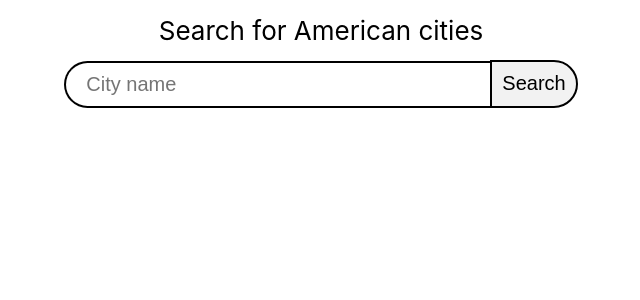
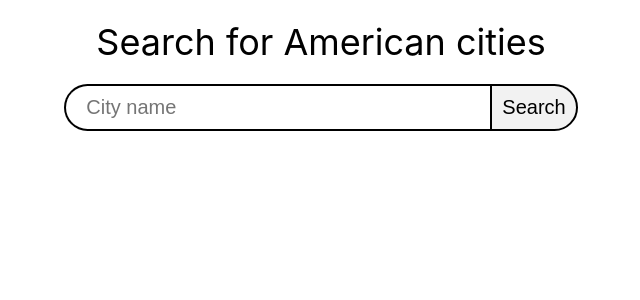
Before and after one commit to danduggan98/LeasepaceAssessment, a React (Create React App) app in the folder app/: page / in a window 1280 px wide. Shown: the top 300 px of the page, without its empty margins (319-959 px from the left). Built offline with nearby package versions, Linux system fonts and the light colour scheme.

Commit message:
Larger title, cleaner alignments

```diff
--- a/app/src/styles/searchBar.css
+++ b/app/src/styles/searchBar.css
@@ -4,8 +4,8 @@
 }
 
 #header {
-    font-size: 26px;
-    margin: 15px auto;
+    font-size: 36px;
+    margin: 20px auto;
     text-align: center;
 }
 
@@ -14,7 +14,7 @@
 }
 
 #searchBar {
-    margin: 0px auto 15px auto;
+    margin: 0px auto;
 }
 
 #searchInput {
@@ -29,7 +29,6 @@
 #searchButton {
     position: relative;
     right: 0px;
-    bottom: 1px;
     border: none;
     border: 2px solid black;
     border-radius: 0 50px 50px 0;
@@ -37,7 +36,7 @@
     font-size: 20px;
     cursor: pointer;
     background-color: #f2f2f2;
-    padding: 10px 10px 11px 10px;
+    padding: 10px 10px;
 }
 
 #searchButton:hover {
```
